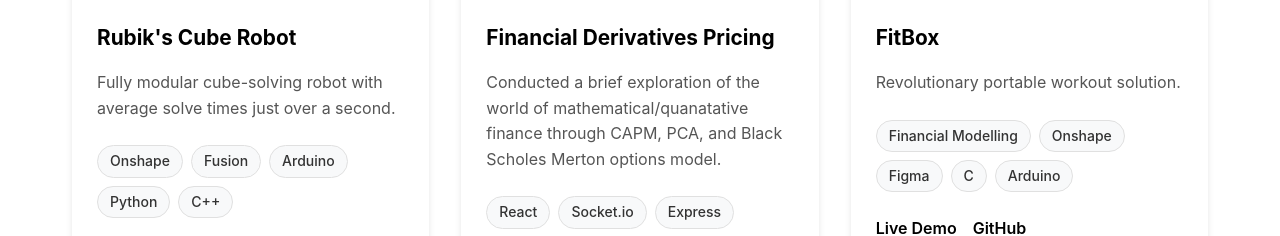
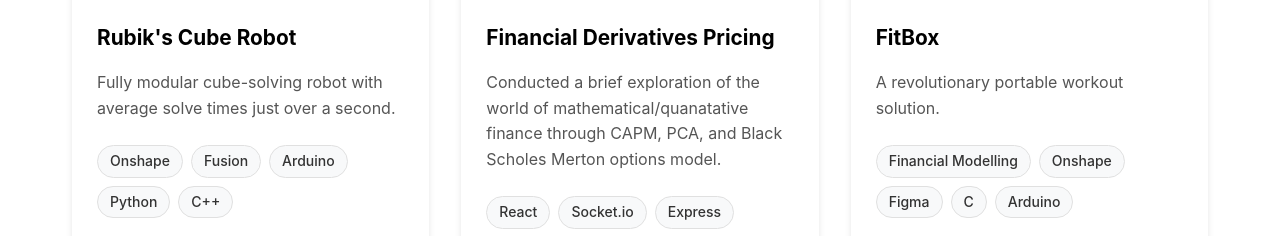
Before and after one commit to henchen8/Portfolio-Website, a React (Create React App) app: page / in a window 1280 px wide. Shown: the part 2675-2911 px from the top of the page. Built offline with nearby package versions, Linux system fonts and the light colour scheme.

Commit message:
improve scrolling spacing

```diff
--- a/src/App.css
+++ b/src/App.css
@@ -489,6 +489,14 @@ body {
   margin-top: 2rem;
 }
 
+/* Anchor offset for section targets */
+#about,
+#experience,
+#projects,
+#contact {
+  scroll-margin-top: 30px;
+}
+
 /* Responsive Design */
 @media (max-width: 768px) {
   .nav-menu {
--- a/src/App.js
+++ b/src/App.js
@@ -235,7 +235,7 @@ function App() {
                 <div className="project-content">
                   <h3>FitBox</h3>
                   <p>
-                    Revolutionary portable workout solution.
+                    A revolutionary portable workout solution.
                   </p>
                   <div className="project-tech">
                     <span className="tech-tag">Financial Modelling</span>
```
